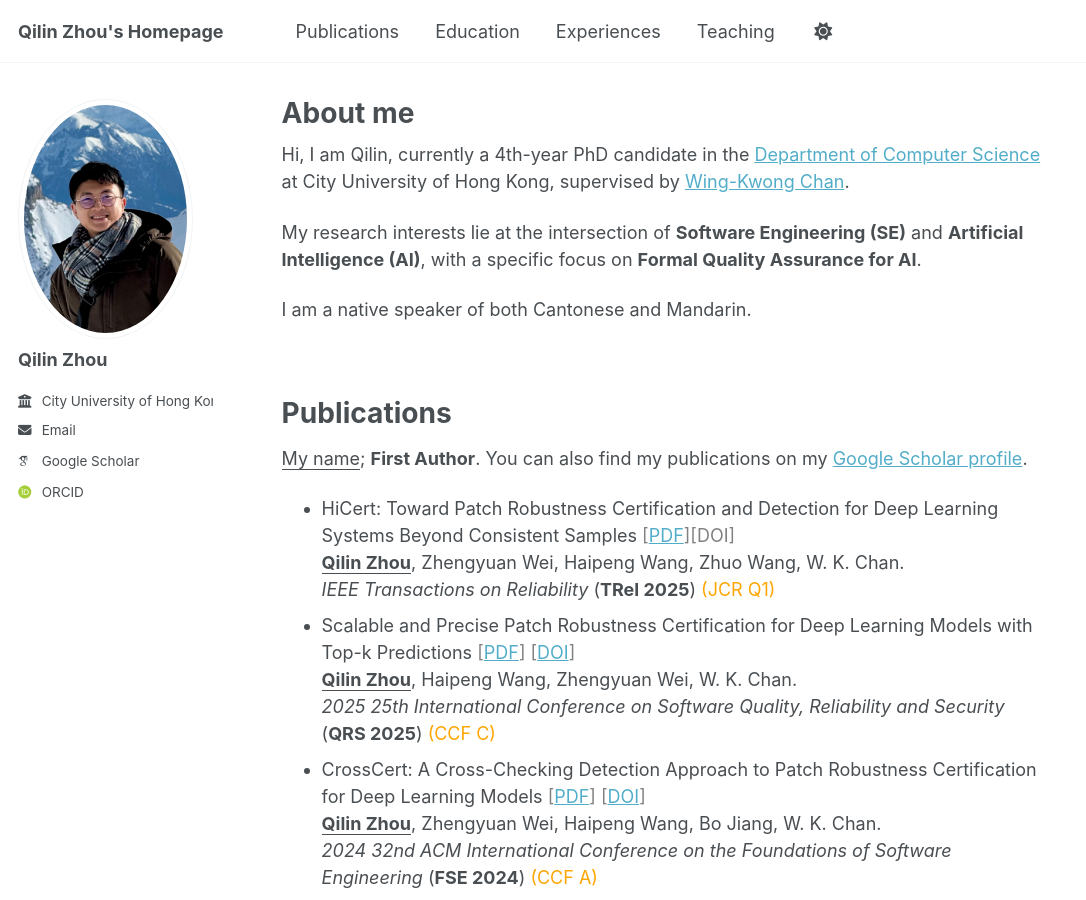
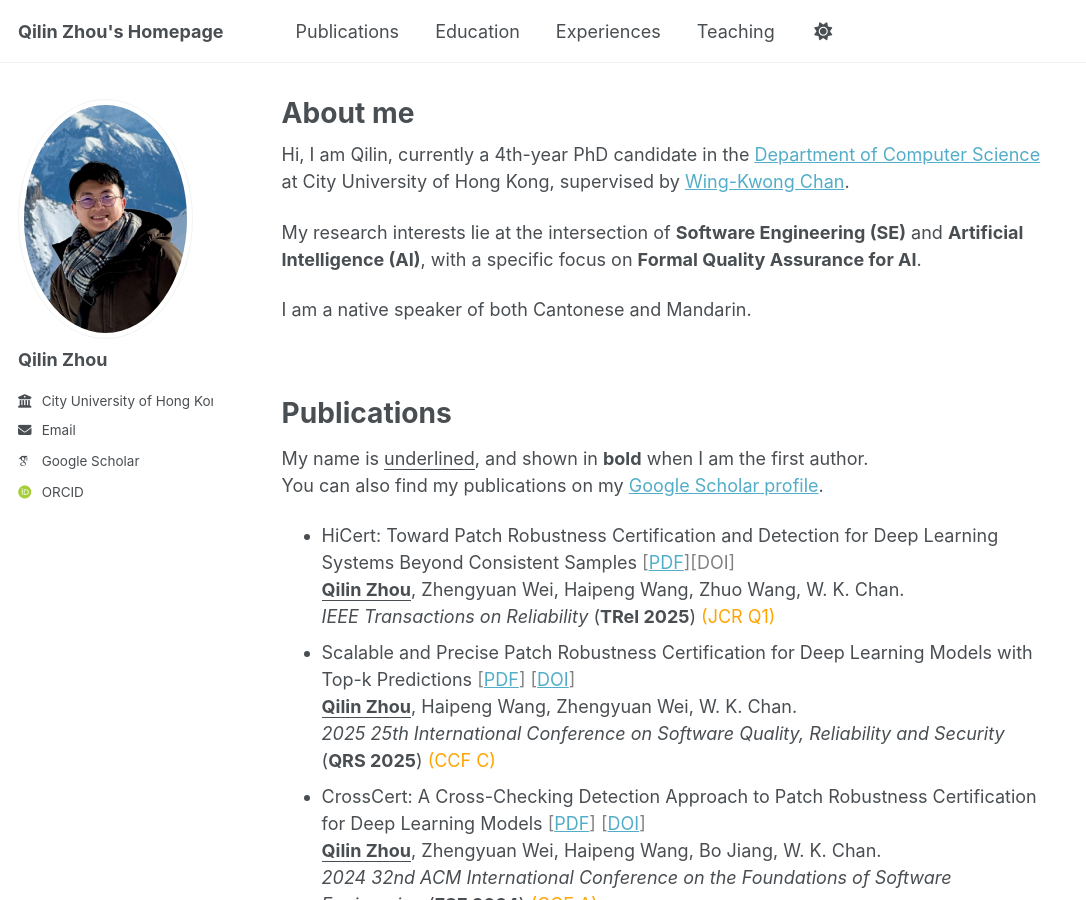
Before and after one commit to qilin-zhou/qilin-zhou.github.io, a Jekyll site: the page built from _pages/about.md, in a window 1280 px wide and 900 px high. Shown: the whole window, without its empty margins (0-1086 px from the left). Built offline with Jekyll 4.4.1, drawn with Linux system fonts in a browser that asks for light colours; some web fonts are replaced; a script bundle is joined from its source files by our own code; library files that are not in the unit come from our copies.

Commit message:
Update about.md

```diff
--- a/_pages/about.md
+++ b/_pages/about.md
@@ -20,7 +20,8 @@ Publications
 ======
 <!-- <div class="wordwrap"> You can also find my publications on <a href="{{site.author.googlescholar}}">my Google Scholar profile</a>.</div> -->
 
-<u>My name</u>; **First Author**. You can also find my publications on my [Google Scholar profile](https://scholar.google.com/citations?user=FDm6_6IAAAAJ&hl=zh-TW).
+My name is <u>underlined</u>, and shown in **bold** when I am the first author.
+You can also find my publications on my [Google Scholar profile](https://scholar.google.com/citations?user=FDm6_6IAAAAJ&hl=zh-TW).
 
 
 -  HiCert: Toward Patch Robustness Certification and Detection for Deep Learning Systems Beyond Consistent Samples <span style="color: grey;">[[PDF](https://www.arxiv.org/abs/2512.06123)][DOI]</span>
```
